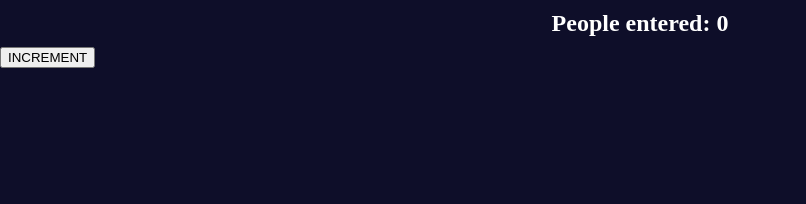
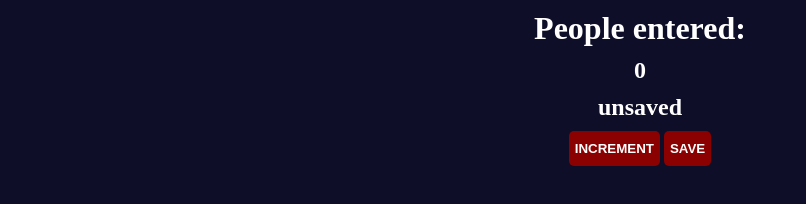
Before and after one commit to GhazaGG/passenger-counter-app, a plain HTML site: page index.html in a window 1280 px wide. Shown: the whole page, without its empty margins (0-806 px from the left). Drawn offline with Linux system fonts and the light colour scheme.

Commit message:
increment and save feature

```diff
--- a/index.html
+++ b/index.html
@@ -10,11 +10,14 @@
 <body class="container">
     <div>
 
-        <h1></h1>
-        <h2 id="count">People entered: 0</h2>
+        <h1>People entered:</h1>
+        <h2 id="count-el">0 </h2>
+        <h2 id="save">unsaved</h2>
 
-        <button id="increment-btn"> INCREMENT </button>
-
+        <div class="btn">
+            <button id="increment-btn" onclick="increment()"> INCREMENT </button>
+            <button id="save-btn" onclick="save()">SAVE</button>
+        </div>
     </div>
     <script src="index.js"></script>
 </body>
--- a/index.js
+++ b/index.js
@@ -1,18 +1,17 @@
-//document.getElementById("count").innerText = 5
+//document.getElementById("count").innerText = 0
+
+let countEl = document.getElementById("count-el")
+let saveed = document.getElementById("save")
 
 let count = 0
 
-console.log(count)
+function increment( ){
+    count = count + 1
+    countEl.innerText = count
+    console.log(count)
+}
 
-let bonusPoints = 50
-
-console.log(bonusPoints)
-
-bonusPoints = bonusPoints + 50
-console.log(bonusPoints)
-
-bonusPoints = bonusPoints - 75
-console.log(bonusPoints)
-
-bonusPoints = bonusPoints + 45
-console.log(bonusPoints)
+function save() {
+    saveed.innerText = "saved"
+    console.log(saveed)
+}
--- a/style.css
+++ b/style.css
@@ -17,3 +17,29 @@ body {
     margin-bottom: 10px;
     text-align: center;
 }
+
+.btn {
+    text-align: center;
+}
+
+button{
+    border: none;
+    padding-top: 10px;
+    padding-bottom: 10px;
+    color:white;
+    font-weight:bold ;
+    margin-bottom: 5px;
+    border-radius: 5px;
+    cursor: pointer;
+}
+
+button:hover{
+    color: rgb(68, 1, 1);
+}
+
+#increment-btn {
+    background: darkred;
+}
+#save-btn {
+    background: darkred;
+}
```
